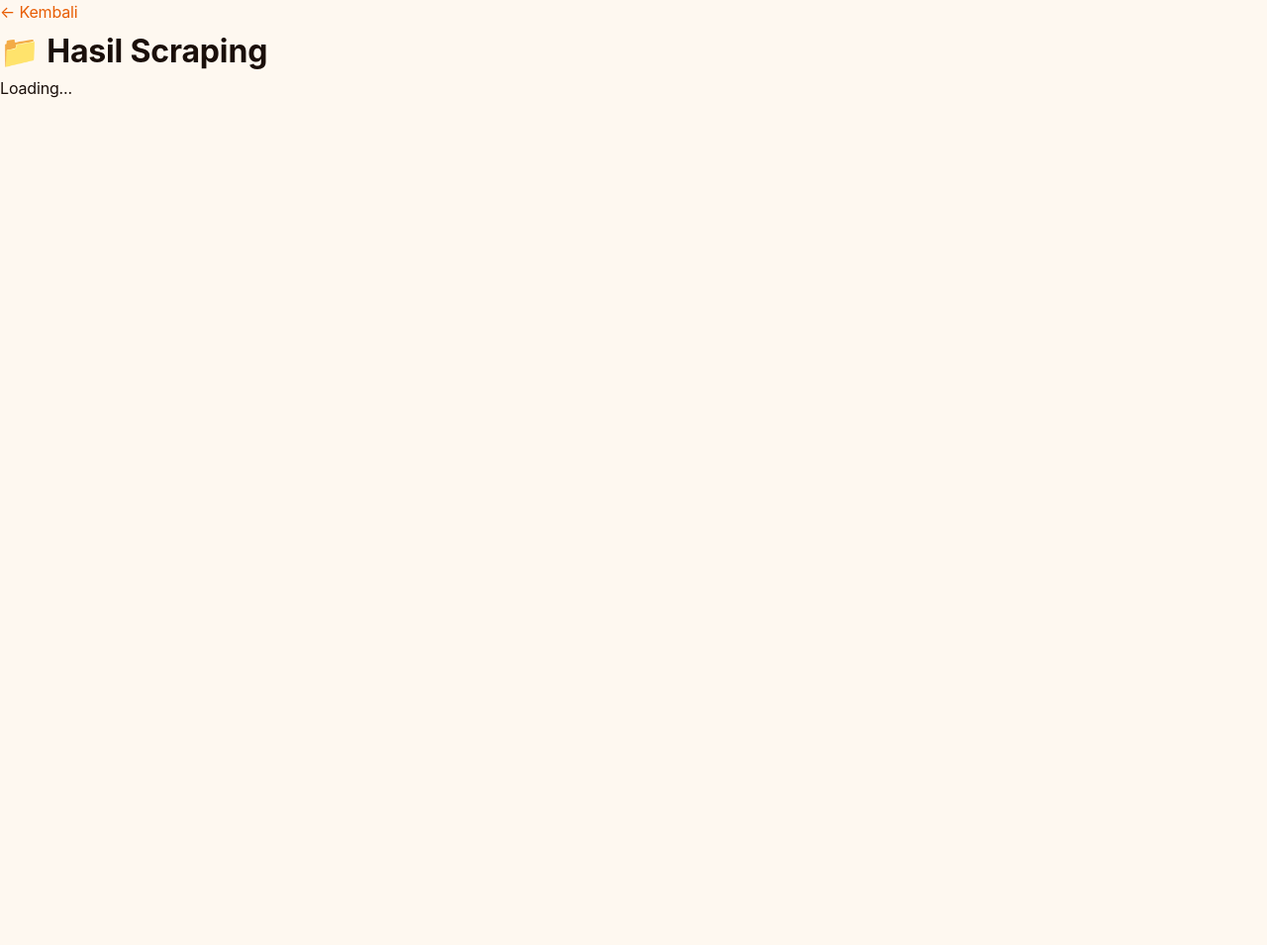
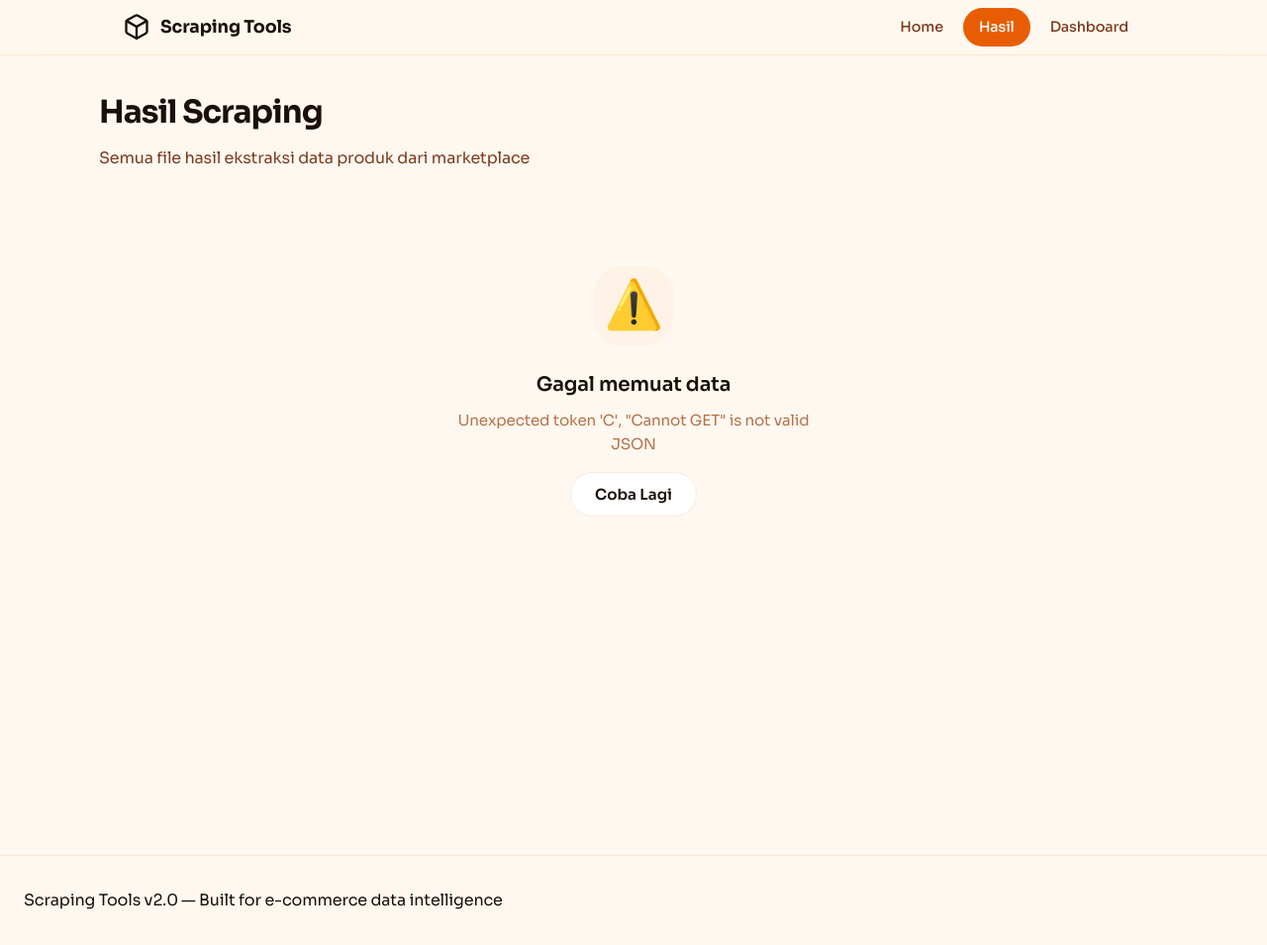
Before and after one commit to shofwanfdz/scraper, a Python web app: template webapp/templates/results.html in a window 1280 px wide. Shown: the whole page at 99% size. Before the commit the page ends 99 px from the top, so only its background shows below. Run offline with Jinja, Linux system fonts and the light colour scheme; the template is opened without the code that fills it, so the values that code supplies are empty.

Commit message:
feat: update results page with improved data table and filters

```diff
--- a/webapp/templates/results.html
+++ b/webapp/templates/results.html
@@ -3,45 +3,124 @@
 <head>
     <meta charset="UTF-8">
     <meta name="viewport" content="width=device-width, initial-scale=1.0">
-    <title>Hasil Scraping</title>
+    <title>Hasil Scraping — Scraping Tools</title>
     <link rel="stylesheet" href="/static/css/style.css">
+    <link rel="preconnect" href="https://fonts.googleapis.com">
+    <link rel="preconnect" href="https://fonts.gstatic.com" crossorigin>
+    <link href="https://fonts.googleapis.com/css2?family=DM+Mono:wght@400;500&family=Sora:wght@300;400;500;600;700;800&display=swap" rel="stylesheet">
 </head>
 <body>
-    <div class="container">
-        <header>
-            <a href="/" class="back-link">← Kembali</a>
-            <h1>📁 Hasil Scraping</h1>
-        </header>
+    <!-- Navigation -->
+    <nav class="navbar">
+        <div class="navbar-inner">
+            <a href="/" class="navbar-brand">
+                <svg viewBox="0 0 24 24" fill="none" stroke="currentColor" stroke-width="2" stroke-linecap="round" stroke-linejoin="round">
+                    <path d="M21 16V8a2 2 0 0 0-1-1.73l-7-4a2 2 0 0 0-2 0l-7 4A2 2 0 0 0 3 8v8a2 2 0 0 0 1 1.73l7 4a2 2 0 0 0 2 0l7-4A2 2 0 0 0 21 16z"/>
+                    <polyline points="3.27 6.96 12 12.01 20.73 6.96"/>
+                    <line x1="12" y1="22.08" x2="12" y2="12"/>
+                </svg>
+                Scraping Tools
+            </a>
+            <ul class="navbar-nav">
+                <li><a href="/">Home</a></li>
+                <li><a href="/results" class="active">Hasil</a></li>
+                <li><a href="/dashboard">Dashboard</a></li>
+            </ul>
+        </div>
+    </nav>
 
+    <!-- Main Content -->
+    <main class="page">
+        <!-- Page Header -->
+        <div class="page-header">
+            <h1>Hasil Scraping</h1>
+            <p class="lead">Semua file hasil ekstraksi data produk dari marketplace</p>
+        </div>
+
+        <!-- Results Container -->
         <section id="results-list">
-            <p>Loading...</p>
+            <!-- Loading state -->
+            <div class="empty-state" id="loading-state">
+                <div class="spinner" style="margin: 0 auto 1rem;"></div>
+                <p class="text-secondary">Memuat data...</p>
+            </div>
         </section>
-    </div>
+    </main>
+
+    <!-- Footer -->
+    <footer class="footer">
+        <p>Scraping Tools v2.0 — Built for e-commerce data intelligence</p>
+    </footer>
 
     <script>
         async function loadResults() {
+            const container = document.getElementById('results-list');
+            const loading = document.getElementById('loading-state');
+
+            try {
                 const res = await fetch('/api/results');
                 const data = await res.json();
-            const container = document.getElementById('results-list');
 
-            if (data.files.length === 0) {
-                container.innerHTML = '<p class="empty">Belum ada hasil scraping.</p>';
+                if (!data.files || data.files.length === 0) {
+                    container.innerHTML = `
+                        <div class="empty-state">
+                            <div class="empty-state-icon">📁</div>
+                            <div class="empty-state-title">Belum ada hasil scraping</div>
+                            <div class="empty-state-desc">Mulai scraping dari halaman utama untuk menghasilkan data</div>
+                            <a href="/" class="btn primary mt-3">Mulai Scraping</a>
+                        </div>
+                    `;
                     return;
                 }
 
-            let html = '<table class="results-table"><thead><tr><th>File</th><th>Marketplace</th><th>Size</th><th>Tanggal</th><th>Aksi</th></tr></thead><tbody>';
+                let html = `
+                    <div class="table-wrapper">
+                        <table class="table">
+                            <thead>
+                                <tr>
+                                    <th>File</th>
+                                    <th>Marketplace</th>
+                                    <th>Ukuran</th>
+                                    <th>Tanggal</th>
+                                    <th>Aksi</th>
+                                </tr>
+                            </thead>
+                            <tbody>
+                `;
+
                 data.files.forEach(f => {
-                html += `<tr>
-                    <td>${f.name}</td>
-                    <td><span class="badge badge-${f.marketplace}">${f.marketplace}</span></td>
-                    <td>${f.size_kb} KB</td>
-                    <td>${f.date}</td>
-                    <td><a href="/api/download/${f.marketplace}/${f.name}" class="btn btn-sm">📥 Download</a></td>
-                </tr>`;
+                    html += `
+                        <tr>
+                            <td style="font-weight:500;">${f.name}</td>
+                            <td><span class="marketplace-badge marketplace-badge--${f.marketplace}">${f.marketplace}</span></td>
+                            <td style="color:var(--text-secondary);">${f.size_kb} KB</td>
+                            <td style="color:var(--text-secondary);">${f.date}</td>
+                            <td>
+                                <a href="/api/download/${f.marketplace}/${f.name}" class="btn primary btn-sm">Download</a>
+                            </td>
+                        </tr>
+                    `;
                 });
-            html += '</tbody></table>';
+
+                html += `
+                            </tbody>
+                        </table>
+                    </div>
+                `;
+
                 container.innerHTML = html;
+            } catch (err) {
+                container.innerHTML = `
+                    <div class="empty-state">
+                        <div class="empty-state-icon">⚠️</div>
+                        <div class="empty-state-title">Gagal memuat data</div>
+                        <div class="empty-state-desc">${err.message}</div>
+                        <button onclick="loadResults()" class="btn secondary mt-3">Coba Lagi</button>
+                    </div>
+                `;
             }
+        }
+
         loadResults();
     </script>
 </body>
```
Lines whose indentation alone changed are shown as unchanged.
